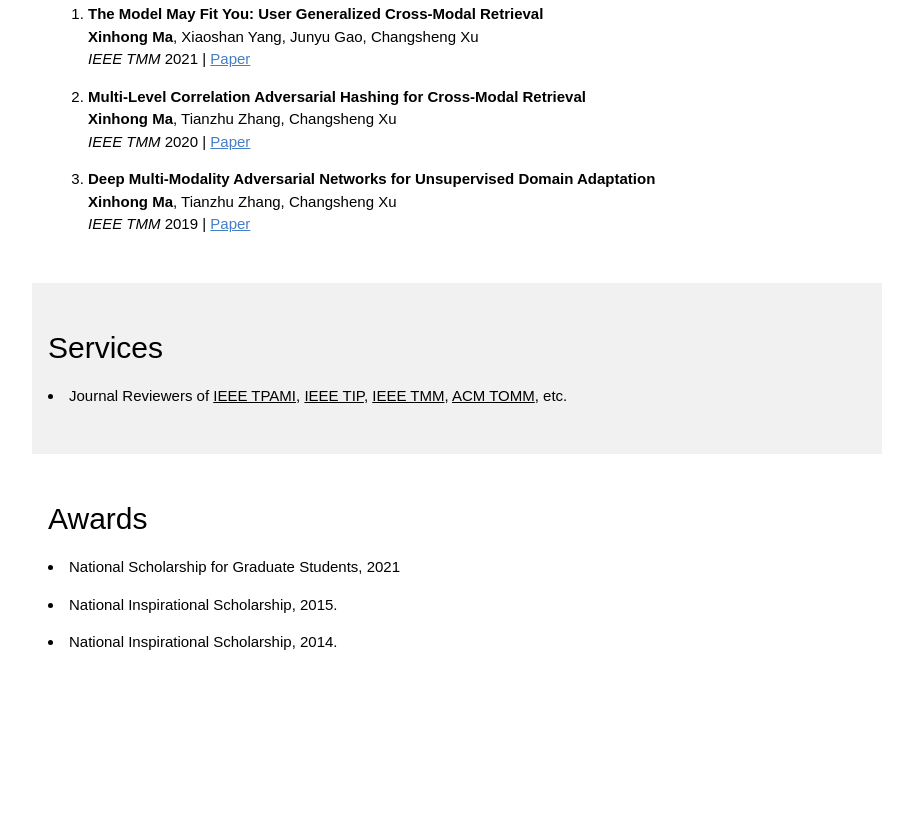
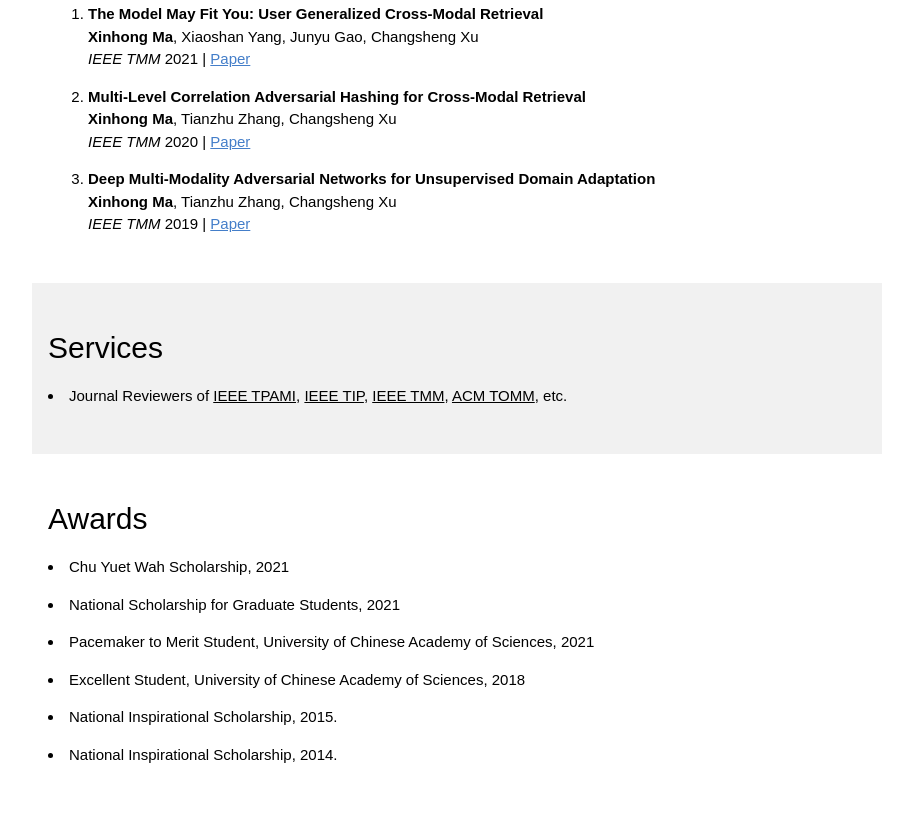
Before and after one commit to stefanxinhong/HomePage, a plain HTML site: page index.html in a window 1280 px wide. Shown: the part 986-1799 px from the top of the page, without its empty margins (258-1171 px from the left). Before the commit the page ends 1687 px from the top, so only its background shows below. Drawn offline with Linux system fonts and the light colour scheme.

Commit message:
Update index.html

```diff
--- a/index.html
+++ b/index.html
@@ -225,7 +225,10 @@
   <!-- The Awards Section -->
   <div class="w3-container w3-padding-32" id="award">
     <h2>Awards</h2>
+    <p><li>Chu Yuet Wah Scholarship, 2021</p>
     <p><li>National Scholarship for Graduate Students, 2021</p>
+    <p><li>Pacemaker to Merit Student, University of Chinese Academy of Sciences, 2021</p>
+    <p><li>Excellent Student, University of Chinese Academy of Sciences, 2018</p>
     <p><li>National Inspirational Scholarship, 2015.</p>
     <p><li>National Inspirational Scholarship, 2014.</p>
   </div>
```
